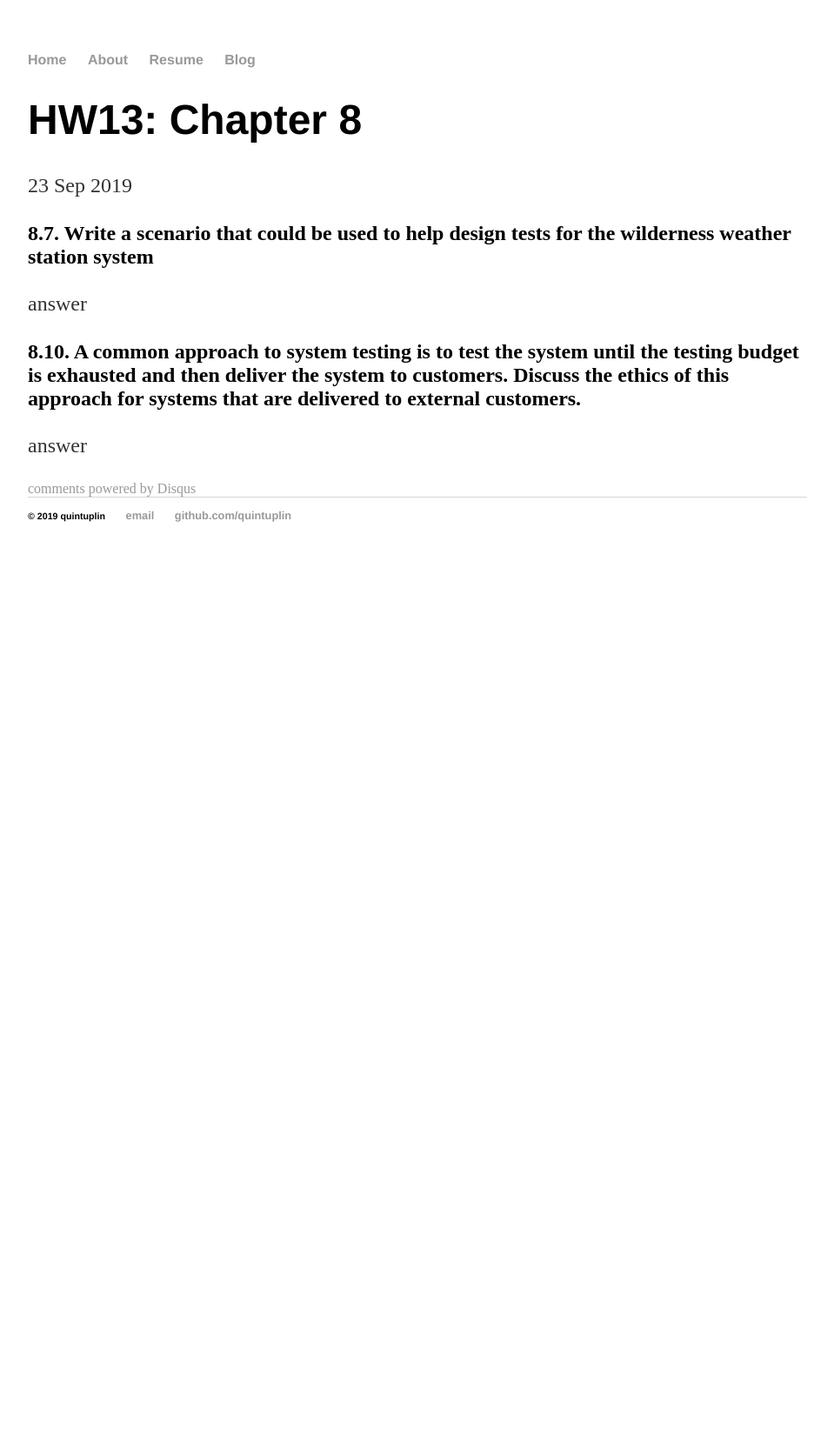
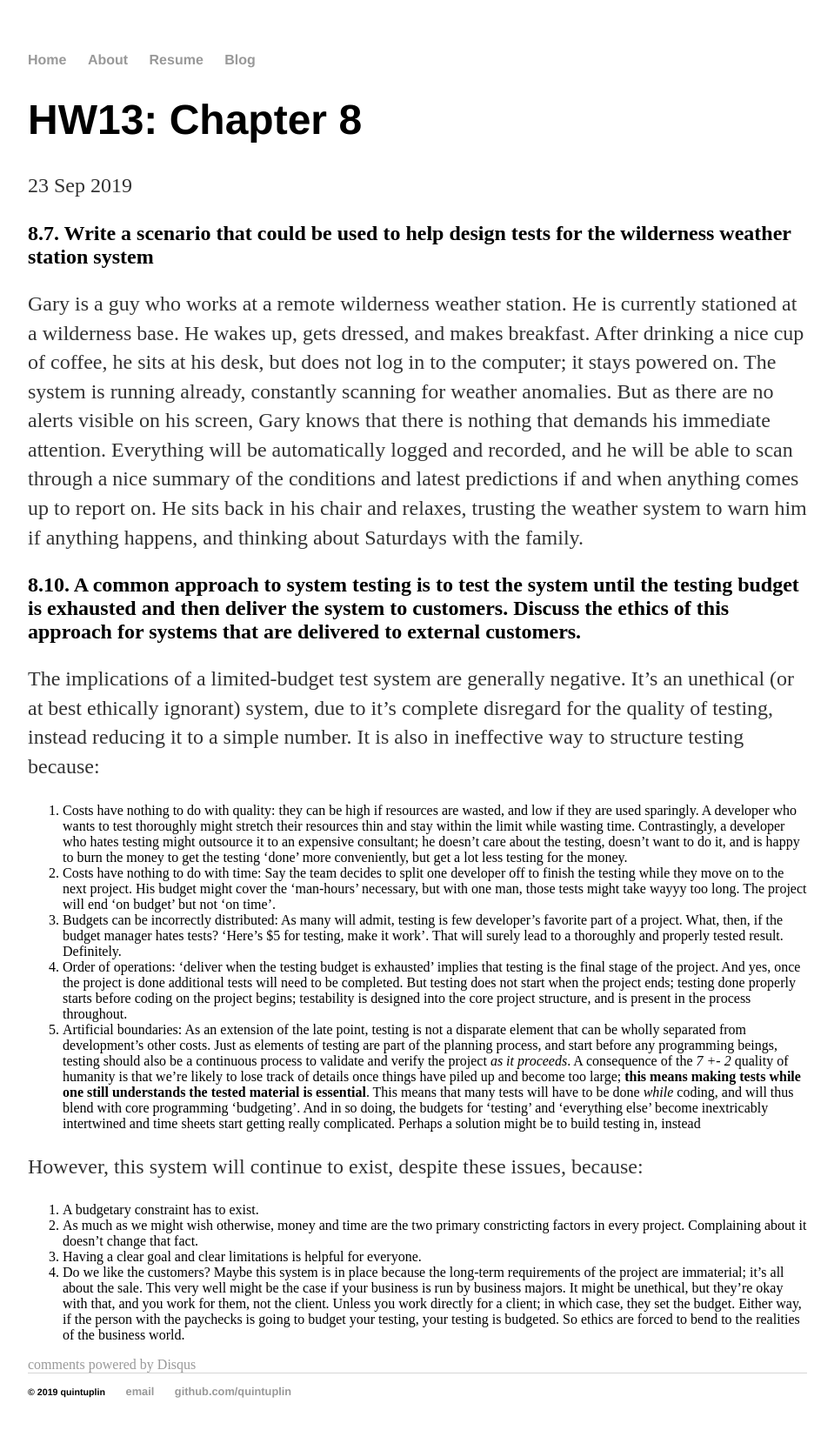
Before and after one commit to Quintuplin/quintuplin.github.io, a Jekyll site: the page built from _posts/2019-09-23-Chapter-8.md, in a window 1280 px wide. Shown: the whole page at 87% size, without its empty margins (160-1119 px from the left). Built offline with Jekyll 4.4.1, drawn with Linux system fonts in a browser that asks for light colours; comment, search, counter and statistics services are not loaded; before the commit the page ends 900 px from its top, so only the background shows below that.

Commit message:
Update 2019-09-23-Chapter-8.md

```diff
--- a/_posts/2019-09-23-Chapter-8.md
+++ b/_posts/2019-09-23-Chapter-8.md
@@ -6,8 +6,19 @@ date: 2019-09-23
 
 ##  8.7. Write a scenario that could be used to help design tests for the wilderness weather station system
 
-answer
+Gary is a guy who works at a remote wilderness weather station. He is currently stationed at a wilderness base. He wakes up, gets dressed, and makes breakfast. After drinking a nice cup of coffee, he sits at his desk, but does not log in to the computer; it stays powered on. The system is running already, constantly scanning for weather anomalies. But as there are no alerts visible on his screen, Gary knows that there is nothing that demands his immediate attention. Everything will be automatically logged and recorded, and he will be able to scan through a nice summary of the conditions and latest predictions if and when anything comes up to report on. He sits back in his chair and relaxes, trusting the weather system to warn him if anything happens, and thinking about Saturdays with the family.
 
 ## 8.10. A common approach to system testing is to test the system until the testing budget is exhausted and then deliver the system to customers. Discuss the ethics of this approach for systems that are delivered to external customers.
 
-answer
+The implications of a limited-budget test system are generally negative. It's an unethical (or at best ethically ignorant) system, due to it's complete disregard for the quality of testing, instead reducing it to a simple number. It is also in ineffective way to structure testing because:
+1. Costs have nothing to do with quality: they can be high if resources are wasted, and low if they are used sparingly. A developer who wants to test thoroughly might stretch their resources thin and stay within the limit while wasting time. Contrastingly, a developer who hates testing might outsource it to an expensive consultant; he doesn't care about the testing, doesn't want to do it, and is happy to burn the money to get the testing 'done' more conveniently, but get a lot less testing for the money.
+2. Costs have nothing to do with time: Say the team decides to split one developer off to finish the testing while they move on to the next project. His budget might cover the 'man-hours' necessary, but with one man, those tests might take wayyy too long. The project will end 'on budget' but not 'on time'.
+3. Budgets can be incorrectly distributed: As many will admit, testing is few developer's favorite part of a project. What, then, if the budget manager hates tests? 'Here's $5 for testing, make it work'. That will surely lead to a thoroughly and properly tested result. Definitely.
+4. Order of operations: 'deliver when the testing budget is exhausted' implies that testing is the final stage of the project. And yes, once the project is done additional tests will need to be completed. But testing does not start when the project ends; testing done properly starts before coding on the project begins; testability is designed into the core project structure, and is present in the process throughout.
+5. Artificial boundaries: As an extension of the late point, testing is not a disparate element that can be wholly separated from development's other costs. Just as elements of testing are part of the planning process, and start before any programming beings, testing should also be a continuous process to validate and verify the project *as it proceeds*. A consequence of the *7 +- 2* quality of humanity is that we're likely to lose track of details once things have piled up and become too large; **this means making tests while one still understands the tested material is essential**. This means that many tests will have to be done *while* coding, and will thus blend with core programming 'budgeting'. And in so doing, the budgets for 'testing' and 'everything else' become inextricably intertwined and time sheets start getting really complicated. Perhaps a solution might be to build testing in, instead
+
+However, this system will continue to exist, despite these issues, because:
+1. A budgetary constraint has to exist.
+2. As much as we might wish otherwise, money and time are the two primary constricting factors in every project. Complaining about it doesn't change that fact.
+3. Having a clear goal and clear limitations is helpful for everyone.
+4. Do we like the customers? Maybe this system is in place because the long-term requirements of the project are immaterial; it's all about the sale. This very well might be the case if your business is run by business majors. It might be unethical, but they're okay with that, and you work for them, not the client. Unless you work directly for a client; in which case, they set the budget. Either way, if the person with the paychecks is going to budget your testing, your testing is budgeted. So ethics are forced to bend to the realities of the business world.
```
